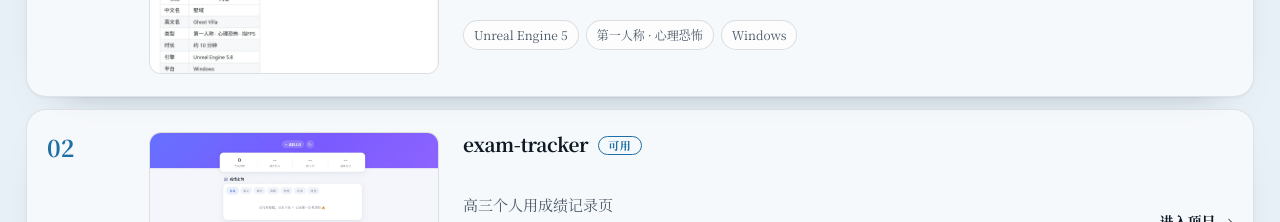
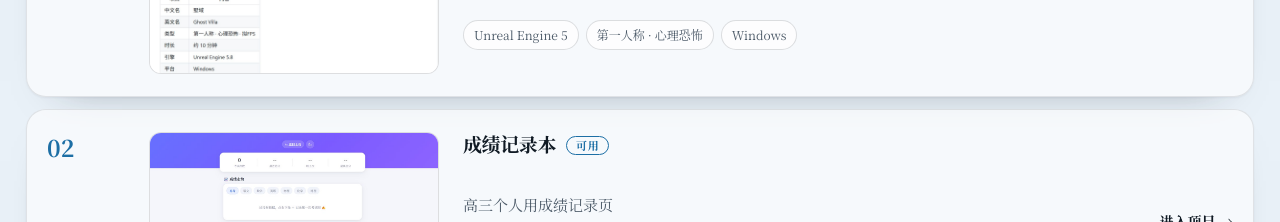
Before and after one commit to Yukiii-26/Yukiii-26.github.io, a plain HTML site: page index.html in a window 1280 px wide. Shown: the part 1880-2102 px from the top of the page. Drawn offline with Linux system fonts and the light colour scheme; a web font is replaced by a local one.

Commit message:
作品区第二张卡片改名：exam-tracker -> 成绩记录本

```diff
--- a/index.html
+++ b/index.html
@@ -575,7 +575,7 @@
           <a class="shot" href="projects/exam-tracker/" title="exam-tracker · 成绩记录本">
             <img src="assets/thumb-exam-tracker.jpg" alt="exam-tracker 预览图" loading="lazy" />
           </a>
-          <h3>exam-tracker<span class="badge">可用</span></h3>
+          <h3>成绩记录本<span class="badge">可用</span></h3>
           <p>高三个人用成绩记录页</p>
           <div class="meta">
             <span>网页工具</span>
```
